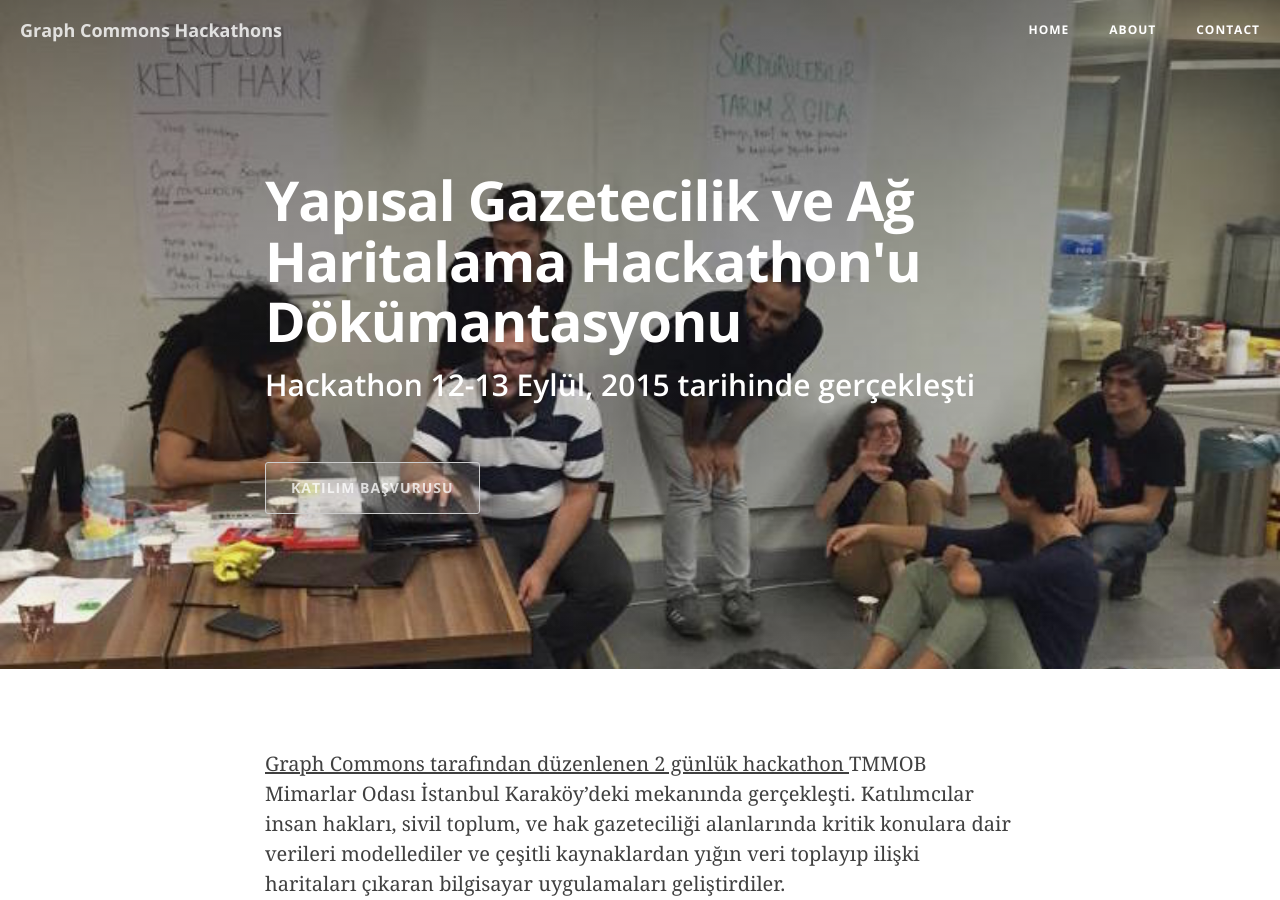
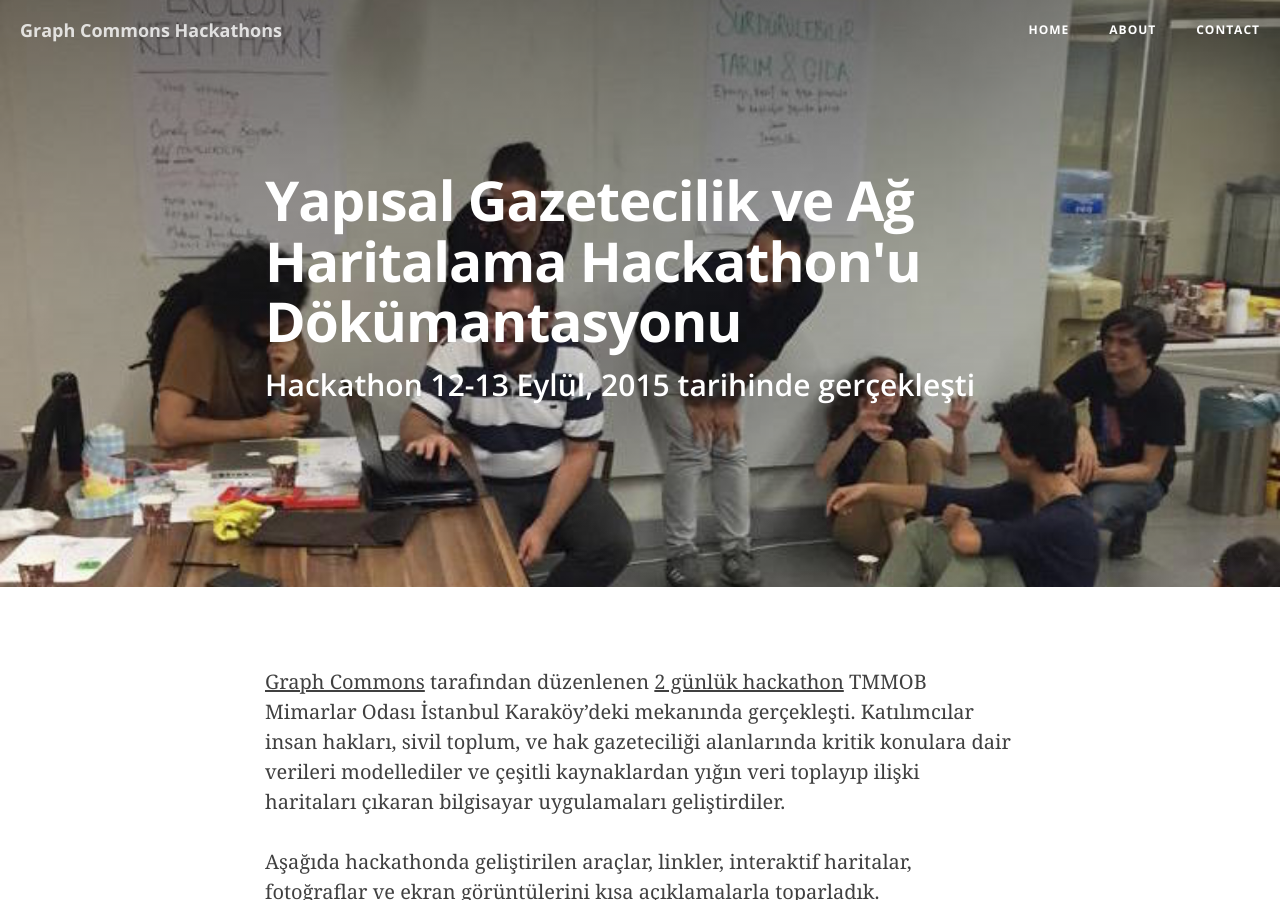
Before and after one commit to graphcommons/hackathons, a Jekyll site: the page built from _posts/2015-08-21-istanbul-yapisal-gazetecilik-dokumentasyon.md, in a window 1280 px wide and 900 px high. Built offline with Jekyll 4.4.1, drawn with Linux system fonts in a browser that asks for light colours; nearby versions of some CDN libraries.

Commit message:
layouts update

```diff
--- a/_layouts/post.html
+++ b/_layouts/post.html
@@ -15,10 +15,12 @@
                     <span class="meta">{{page.scheduled_date}}</span>
                     <span class="meta">{{page.place}}</span>
                     <div class="action">
-                        {% if page.language == "tr" %}
-                            <a href="#katilim" class="btn btn-default btn-outline">KATILIM BAŞVURUSU</a>
-                        {% else %}
-                            <a href="#katilim" class="btn btn-default btn-outline">APPLY</a>
+                        {% if page.scheduled_date %}
+                            {% if page.language == "tr"  %}
+                                <a href="#katilim" class="btn btn-default btn-outline">KATILIM BAŞVURUSU</a>
+                            {% else %}
+                                <a href="#katilim" class="btn btn-default btn-outline">APPLY</a>
+                            {% endif %}
                         {% endif %}
                     </div>
                 </div>
--- a/_posts/2015-08-21-istanbul-yapisal-gazetecilik-dokumentasyon.md
+++ b/_posts/2015-08-21-istanbul-yapisal-gazetecilik-dokumentasyon.md
@@ -8,7 +8,7 @@
 description: "Yapısal Gazetecilik ve Ağ Haritalama Hackathon'u Dökümantasyonu, 12-13 Eylül, 2015"
 ---
 
-[Graph Commons tarafından düzenlenen 2 günlük hackathon ](https://graphcommons.github.io/hackathons/2015/08/21/istanbul-yapisal-gazetecilik-en/) TMMOB Mimarlar Odası İstanbul Karaköy'deki mekanında gerçekleşti. Katılımcılar insan hakları, sivil toplum, ve hak gazeteciliği alanlarında kritik konulara dair verileri modellediler ve çeşitli kaynaklardan yığın veri toplayıp ilişki haritaları çıkaran bilgisayar uygulamaları geliştirdiler.
+[Graph Commons](https://graphcommons.com) tarafından düzenlenen [2 günlük hackathon](https://graphcommons.github.io/hackathons/2015/08/21/istanbul-yapisal-gazetecilik-en/) TMMOB Mimarlar Odası İstanbul Karaköy'deki mekanında gerçekleşti. Katılımcılar insan hakları, sivil toplum, ve hak gazeteciliği alanlarında kritik konulara dair verileri modellediler ve çeşitli kaynaklardan yığın veri toplayıp ilişki haritaları çıkaran bilgisayar uygulamaları geliştirdiler.
 
 Aşağıda hackathonda geliştirilen araçlar, linkler, interaktif haritalar, fotoğraflar ve ekran görüntülerini kısa açıklamalarla toparladık.
 
```
